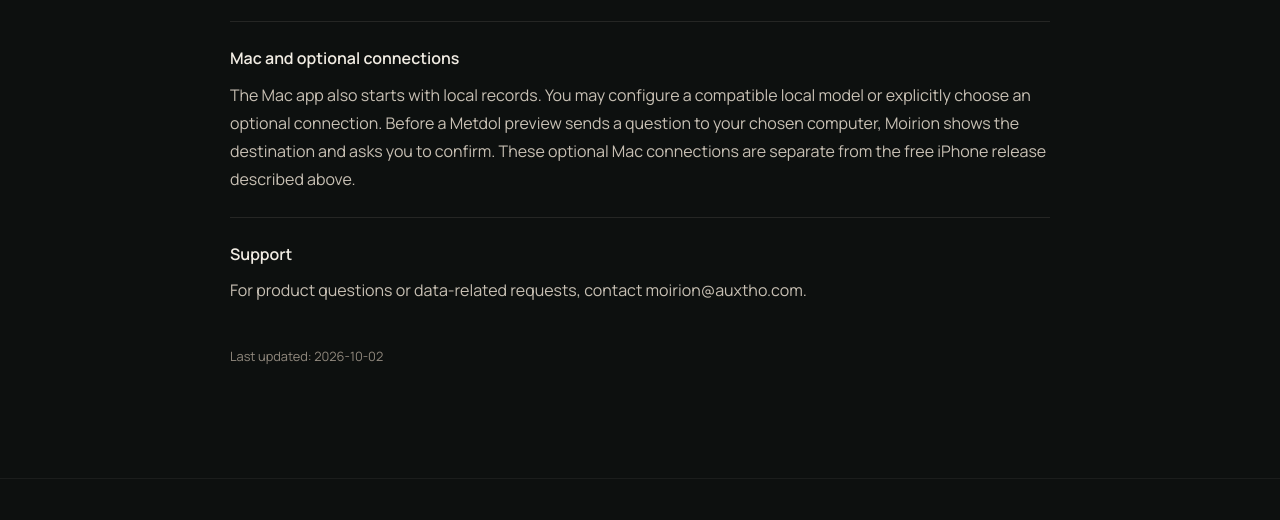
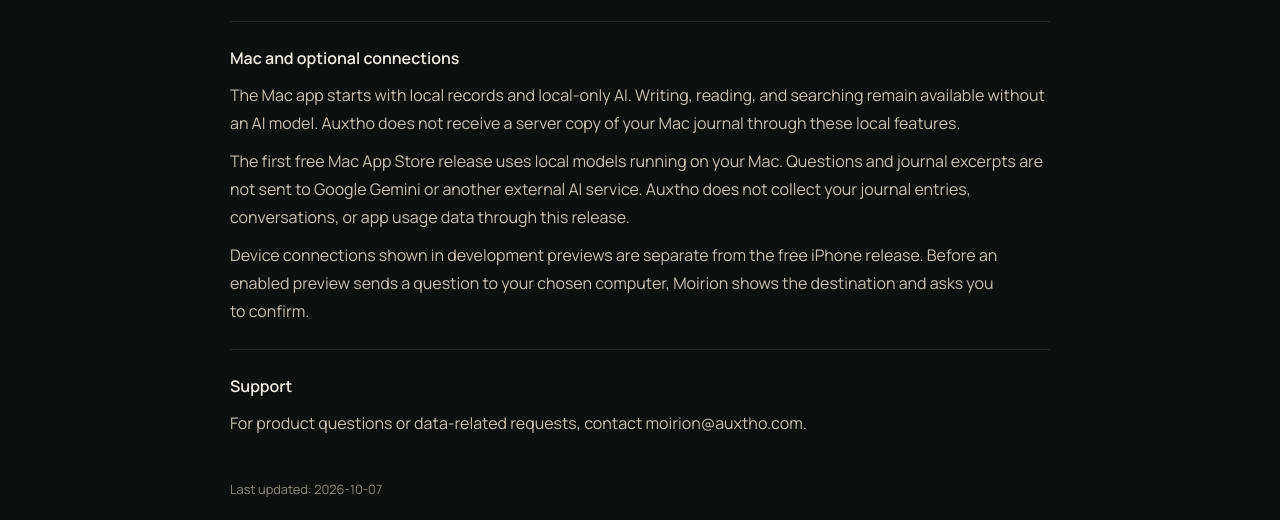
Before and after one commit to AuxthoAdmin/moirion-site, a website: page privacy.html in a window 1280 px wide. Shown: the part 948-1468 px from the top of the page. Drawn offline with Linux system fonts and the light colour scheme.

Commit message:
Clarify local-only first Mac release privacy

```diff
--- a/privacy.html
+++ b/privacy.html
@@ -63,13 +63,15 @@
       </section>
       <section class="legal-card">
         <h3>Mac and optional connections</h3>
-        <p>The Mac app also starts with local records. You may configure a compatible local model or explicitly choose an optional connection. Before a Metdol preview sends a question to your chosen computer, Moirion shows the destination and asks you to confirm. These optional Mac connections are separate from the free iPhone release described above.</p>
+        <p>The Mac app starts with local records and local-only AI. Writing, reading, and searching remain available without an AI model. Auxtho does not receive a server copy of your Mac journal through these local features.</p>
+        <p>The first free Mac App Store release uses local models running on your Mac. Questions and journal excerpts are not sent to Google Gemini or another external AI service. Auxtho does not collect your journal entries, conversations, or app usage data through this release.</p>
+        <p>Device connections shown in development previews are separate from the free iPhone release. Before an enabled preview sends a question to your chosen computer, Moirion shows the destination and asks you to confirm.</p>
       </section>
       <section class="legal-card">
         <h3>Support</h3>
         <p>For product questions or data-related requests, contact <a href="mailto:moirion@auxtho.com">moirion@auxtho.com</a>.</p>
       </section>
-      <p class="site-note">Last updated: 2026-10-02</p>
+      <p class="site-note">Last updated: 2026-10-07</p>
     </div>
   </main>
 
```
